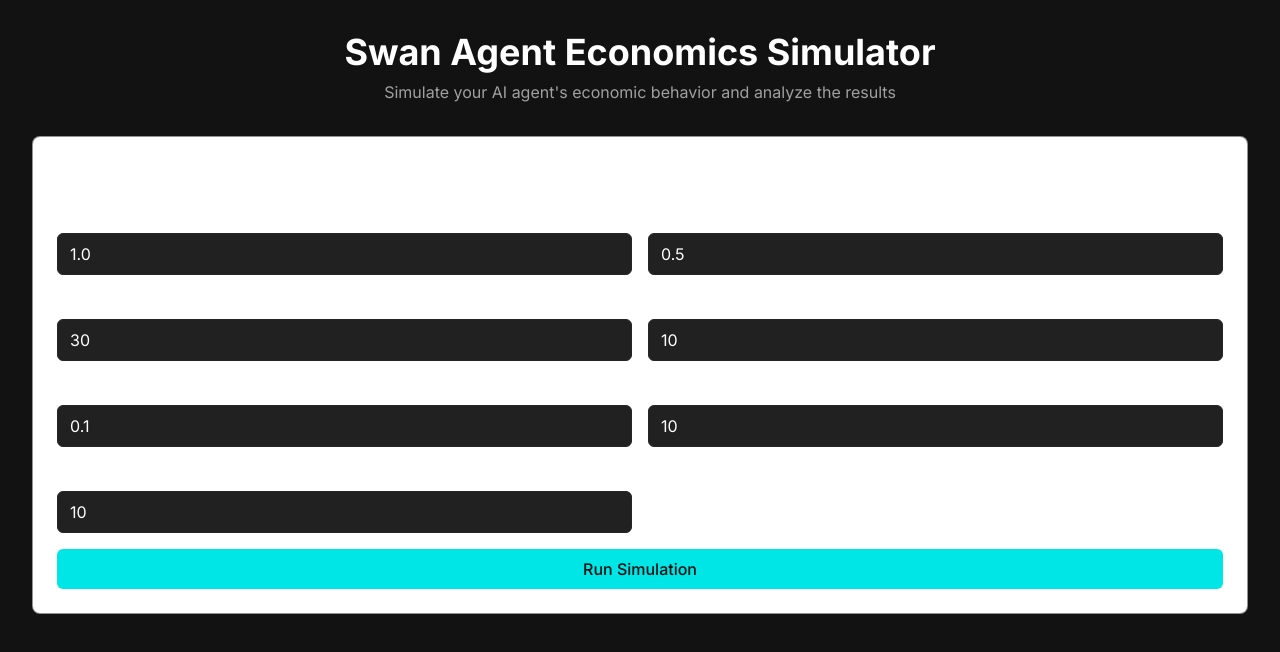
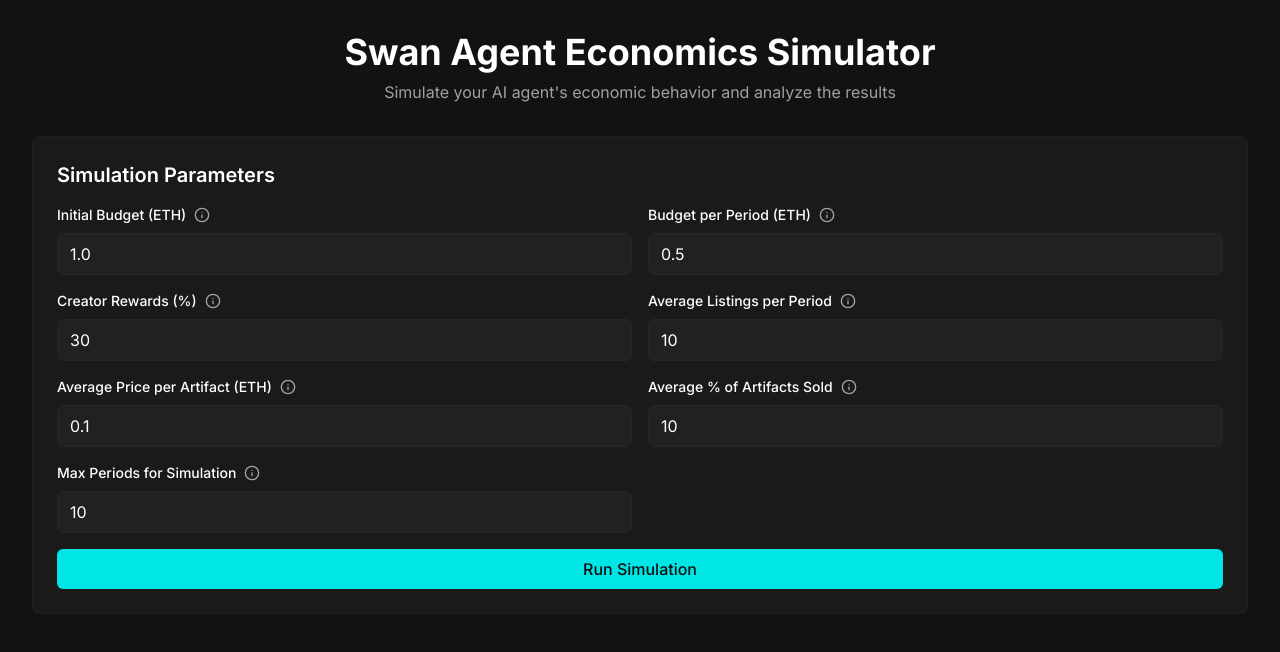
Before and after one commit to odtboun/artifact-agent-simulator, a React (Vite) app: page / in a window 1280 px wide. Shown: the top 652 px of the page. Built offline with nearby package versions, Linux system fonts and the light colour scheme.

Commit message:
Reverted to edit 3b097bb7-184e-4b75-8efb-97ec761e31c1: "Update index.css"

```diff
--- a/src/index.css
+++ b/src/index.css
@@ -21,7 +21,7 @@
 }
 
 .glass-card {
-  @apply bg-white dark:bg-gray-800 border border-border/50 rounded-lg;
+  @apply bg-card border border-border/50 rounded-lg;
 }
 
 .input-field {
```
